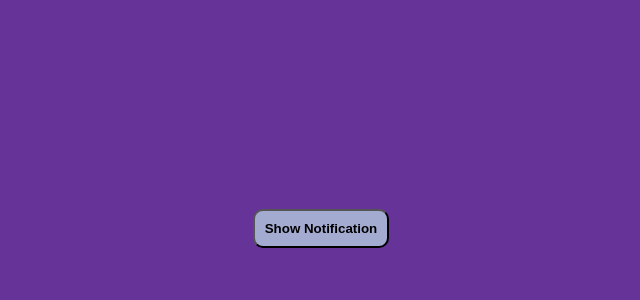
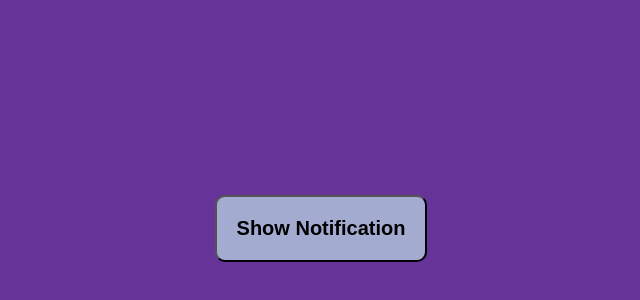
Before and after one commit to sonisg/100-Days-of-JavaScript-HTML-CSS, a plain HTML site: page Day15-Toast Notification/t.html in a window 1280 px wide. Shown: the part 172-472 px from the top of the page, without its empty margins (319-959 px from the left). Drawn offline with Linux system fonts and the light colour scheme.

Commit message:
adding more padding

```diff
--- a/Day15-Toast Notification/t.css
+++ b/Day15-Toast Notification/t.css
@@ -11,9 +11,10 @@ body {
 }
 .btn {
   background-color: rgb(164, 171, 209);
-  padding: 10px 10px 10px 10px;
+  padding: 20px 20px 20px 20px;
   margin: 10px;
   border-radius: 10px;
+  font-size: 20px;
   font-weight: bold;
   cursor: pointer;
 }
```
